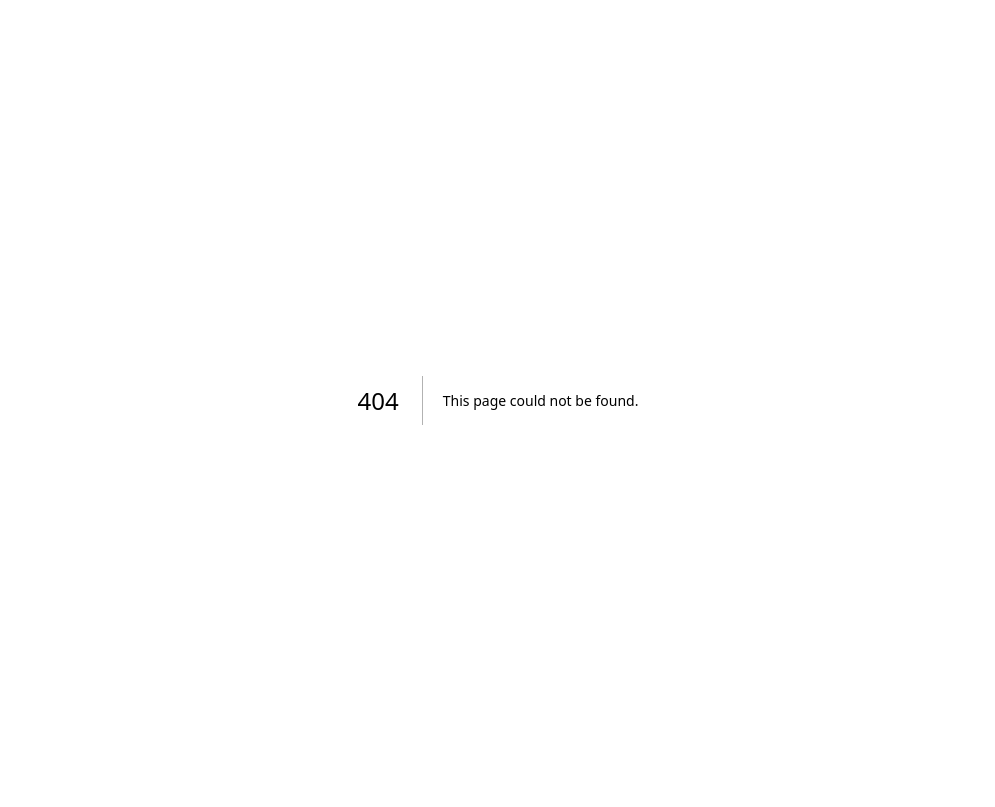
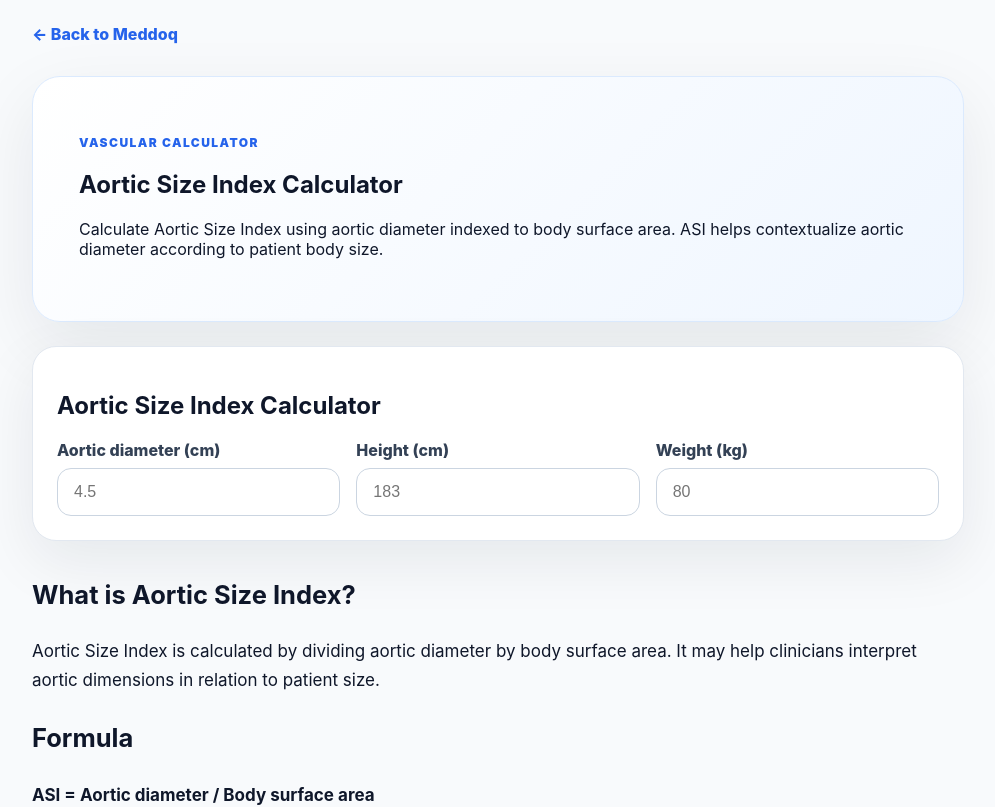
Before and after one commit to brsbyrm/meddoq, a Next.js app: page /calculators/aortic-size-index in a window 1280 px wide. Before the commit this address had no page. Shown: the top 807 px of the page, without its empty margins (142-1137 px from the left). Built offline with nearby package versions, Linux system fonts and the light colour scheme.

Commit message:
Add ASI calculator SEO page

```diff
--- /dev/null
+++ b/app/calculators/aortic-size-index/AorticSizeIndexCalculator.jsx
@@ -0,0 +1,95 @@
+"use client";
+
+import { useMemo, useState } from "react";
+
+export default function AorticSizeIndexCalculator() {
+  const [diameter, setDiameter] = useState("");
+  const [height, setHeight] = useState("");
+  const [weight, setWeight] = useState("");
+
+  const bsa = useMemo(() => {
+    if (!height || !weight) return "";
+    return Math.sqrt((Number(height) * Number(weight)) / 3600).toFixed(2);
+  }, [height, weight]);
+
+  const asi = useMemo(() => {
+    if (!diameter || !bsa) return "";
+    return (Number(diameter) / Number(bsa)).toFixed(2);
+  }, [diameter, bsa]);
+
+  return (
+    <div style={styles.card}>
+      <h2>Aortic Size Index Calculator</h2>
+
+      <div style={styles.grid}>
+        <label style={styles.label}>
+          Aortic diameter (cm)
+          <input style={styles.input} value={diameter} onChange={(e) => setDiameter(e.target.value)} placeholder="4.5" inputMode="decimal" />
+        </label>
+
+        <label style={styles.label}>
+          Height (cm)
+          <input style={styles.input} value={height} onChange={(e) => setHeight(e.target.value)} placeholder="183" inputMode="decimal" />
+        </label>
+
+        <label style={styles.label}>
+          Weight (kg)
+          <input style={styles.input} value={weight} onChange={(e) => setWeight(e.target.value)} placeholder="80" inputMode="decimal" />
+        </label>
+      </div>
+
+      {bsa && <p style={styles.inline}>Calculated BSA: <strong>{bsa} m²</strong></p>}
+
+      {asi && (
+        <div style={styles.result}>
+          <span>Aortic Size Index</span>
+          <strong>{asi} cm/m²</strong>
+          <p>Interpret together with absolute aortic diameter, growth rate, symptoms, valve morphology, family history and guideline thresholds.</p>
+        </div>
+      )}
+    </div>
+  );
+}
+
+const styles = {
+  card: {
+    background: "white",
+    border: "1px solid #e2e8f0",
+    borderRadius: 24,
+    padding: 24,
+    boxShadow: "0 20px 60px rgba(15,23,42,0.08)",
+    marginTop: 24,
+  },
+  grid: {
+    display: "grid",
+    gridTemplateColumns: "repeat(auto-fit, minmax(min(100%, 220px), 1fr))",
+    gap: 16,
+  },
+  label: {
+    display: "grid",
+    gap: 8,
+    fontWeight: 800,
+    color: "#334155",
+  },
+  input: {
+    padding: "14px 16px",
+    borderRadius: 14,
+    border: "1px solid #cbd5e1",
+    fontSize: 16,
+  },
+  inline: {
+    background: "#eff6ff",
+    border: "1px solid #bfdbfe",
+    borderRadius: 14,
+    padding: 14,
+    color: "#1e3a8a",
+    fontWeight: 700,
+  },
+  result: {
+    background: "#f8fafc",
+    border: "1px solid #e2e8f0",
+    borderRadius: 18,
+    padding: 20,
+    marginTop: 20,
+  },
+};
--- /dev/null
+++ b/app/calculators/aortic-size-index/page.js
@@ -0,0 +1,87 @@
+import AorticSizeIndexCalculator from "./AorticSizeIndexCalculator";
+
+export const metadata = {
+  title: "Aortic Size Index Calculator | ASI Calculator | Meddoq",
+  description:
+    "Free Aortic Size Index calculator. Calculate ASI using aortic diameter and body surface area with clinical interpretation for physicians.",
+  alternates: {
+    canonical: "https://meddoq.com/calculators/aortic-size-index",
+  },
+};
+
+export default function Page() {
+  return (
+    <main style={styles.main}>
+      <a href="/" style={styles.back}>← Back to Meddoq</a>
+
+      <section style={styles.hero}>
+        <p style={styles.kicker}>Vascular Calculator</p>
+        <h1>Aortic Size Index Calculator</h1>
+        <p>
+          Calculate Aortic Size Index using aortic diameter indexed to body surface area.
+          ASI helps contextualize aortic diameter according to patient body size.
+        </p>
+      </section>
+
+      <AorticSizeIndexCalculator />
+
+      <section style={styles.content}>
+        <h2>What is Aortic Size Index?</h2>
+        <p>
+          Aortic Size Index is calculated by dividing aortic diameter by body surface area.
+          It may help clinicians interpret aortic dimensions in relation to patient size.
+        </p>
+
+        <h2>Formula</h2>
+        <p><strong>ASI = Aortic diameter / Body surface area</strong></p>
+        <p>Body surface area is calculated using the Mosteller formula.</p>
+
+        <h2>Clinical interpretation</h2>
+        <p>
+          ASI should not be used alone for intervention decisions. It should be interpreted
+          together with absolute aortic diameter, growth rate, symptoms, valve morphology,
+          connective tissue disease, family history and current guideline thresholds.
+        </p>
+
+        <h2>References</h2>
+        <p>Davies RR et al. Ann Thorac Surg. 2006. Mosteller RD. N Engl J Med. 1987.</p>
+      </section>
+    </main>
+  );
+}
+
+const styles = {
+  main: {
+    maxWidth: 980,
+    margin: "0 auto",
+    padding: "24px",
+    fontFamily:
+      'Inter, ui-sans-serif, system-ui, -apple-system, BlinkMacSystemFont, "Segoe UI", sans-serif',
+    color: "#0f172a",
+  },
+  back: {
+    color: "#2563eb",
+    fontWeight: 800,
+    textDecoration: "none",
+  },
+  hero: {
+    marginTop: 32,
+    background: "linear-gradient(135deg, #ffffff, #eff6ff)",
+    border: "1px solid #dbeafe",
+    borderRadius: 28,
+    padding: "clamp(26px, 5vw, 46px)",
+    boxShadow: "0 24px 70px rgba(15,23,42,0.08)",
+  },
+  kicker: {
+    color: "#2563eb",
+    fontWeight: 900,
+    textTransform: "uppercase",
+    letterSpacing: "0.12em",
+    fontSize: 12,
+  },
+  content: {
+    marginTop: 32,
+    lineHeight: 1.7,
+    fontSize: 17,
+  },
+};
--- a/app/sitemap.js
+++ b/app/sitemap.js
@@ -6,5 +6,11 @@ export default function sitemap() {
       changeFrequency: "weekly",
       priority: 1,
     },
+    {
+      url: "https://meddoq.com/calculators/aortic-size-index",
+      lastModified: new Date(),
+      changeFrequency: "monthly",
+      priority: 0.9,
+    },
   ];
 }
```
